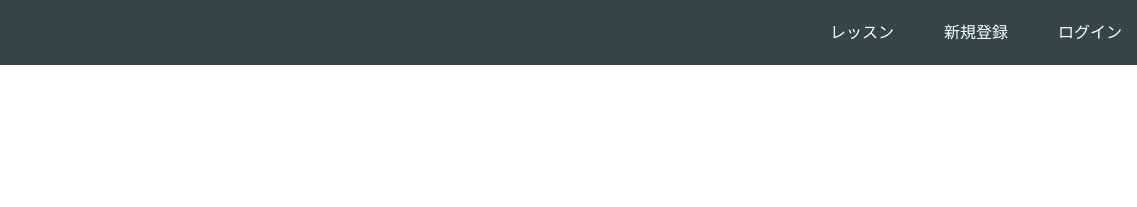
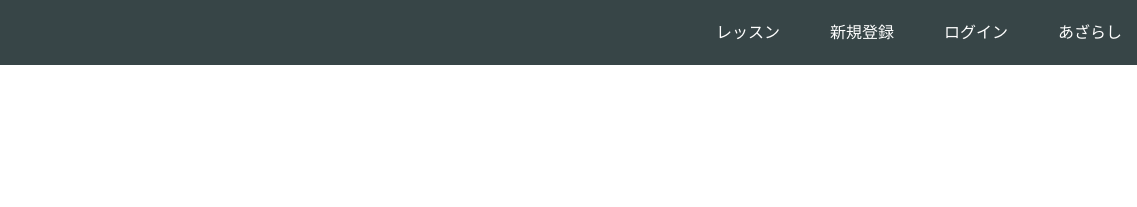
Before and after one commit to ueno-teu/.github.io, a plain HTML site: page index.html in a window 1280 px wide. Shown: the top 207 px of the page, 143-1280 px from the left. Drawn offline with Linux system fonts and the light colour scheme.

Commit message:
Update index.html

```diff
--- a/index.html
+++ b/index.html
@@ -18,6 +18,7 @@
         <a href="#">レッスン</a>
         <a href="#">新規登録</a>
         <a href="#" class="login">ログイン</a>
+        <a href="#">あざらし</a>
       </div>
     </div>
   </header>
```
